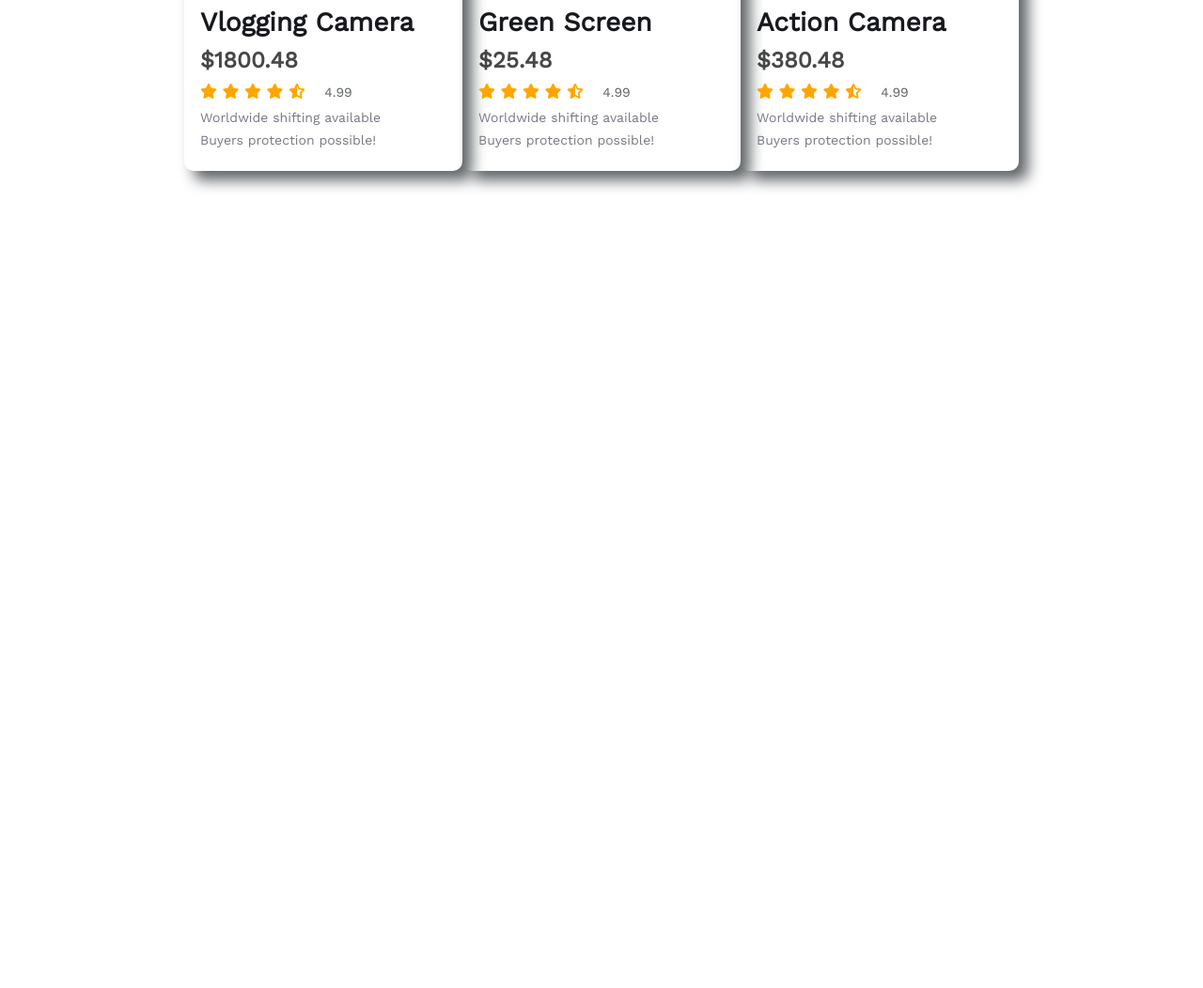
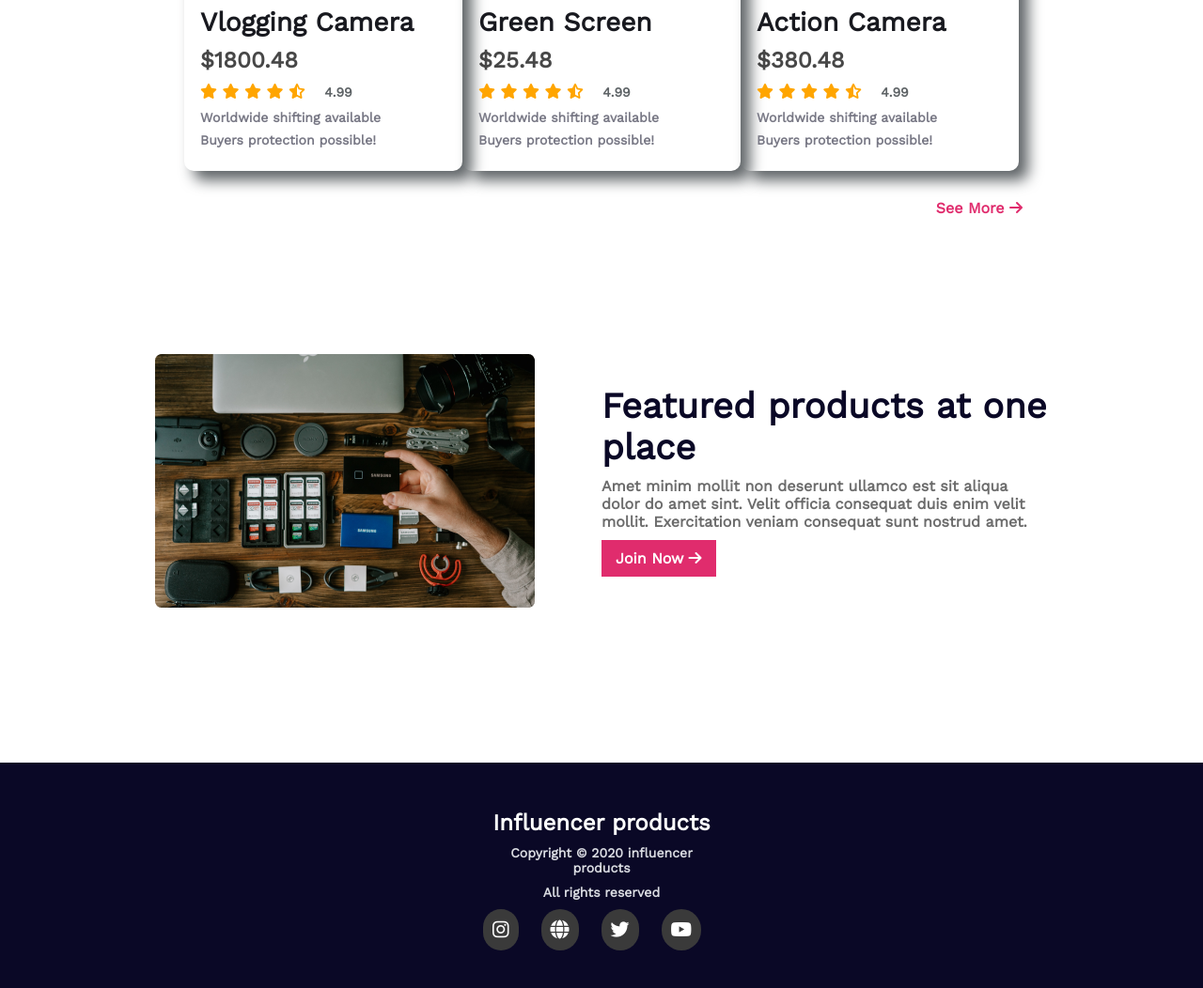
Before and after one commit to mamunalabdullah/influencerGearResponsive, a plain HTML site: page index.html in a window 1280 px wide. Shown: the part 1998-3050 px from the top of the page at 94% size. Before the commit the page ends 2210 px from the top, so only its background shows below. Drawn offline with nearby package versions, Linux system fonts and the light colour scheme.

Commit message:
footer add and responsive

```diff
--- a/index.html
+++ b/index.html
@@ -233,7 +233,34 @@
                     </div>
                 </div>
             </div>
+            <button class="collection-btn">See More <i class="fa-solid fa-arrow-right"></i></button>
+        </section>
+        <!-- featured section -->
+        <section class="featured">
+            <div class="featured-img">
+                <img src="images/gear.png" alt="gear images">
+            </div>
+            <div class="featured-content">
+                <h3 class="featured-title">Featured products at one place</h3>
+                <p class="featured-description">Amet minim mollit non deserunt ullamco est sit aliqua dolor do amet sint. Velit officia consequat duis enim velit mollit. Exercitation veniam consequat sunt nostrud amet.</p>
+                <button type="button" class="featured-btn">Join Now <i class="fa-solid fa-arrow-right"></i></button>
+            </div>
         </section>
     </main>
+    <footer>
+        <div class="footer">
+            <h4>Influencer products</h4>
+            <p>Copyright © 2020  influencer products</p>
+            <p>All rights reserved</p>
+            <div class="social">
+                <ul>
+                    <li><a href=""><i class="fa-brands fa-instagram"></i></a></li>
+                    <li><a href=""><i class="fa-solid fa-globe"></i></a></li>
+                    <li><a href=""><i class="fa-brands fa-twitter"></i></a></li>
+                    <li><a href=""><i class="fa-brands fa-youtube"></i></a></li>
+                </ul>
+            </div>
+        </div>
+    </footer>
 </body>
 </html>
--- a/style.css
+++ b/style.css
@@ -140,14 +140,92 @@ hr{
 .ratings span{
     font-size: 14px;
     color: #5E6366;
-    font-weight: 400;
+    font-weight: 800;
     margin-left: 15px;
 }
 .product-feature p{
     font-size: 14px;
-    font-weight: 400;
+    font-weight: 800;
     color: #787885;
     margin: 8px 0;
+}
+.collection-btn{
+    color: #E02C6D;
+    font-size: 16px;
+    font-weight: 800;
+    background-color: #fff;
+    border: none;
+    position: absolute;
+    right: 15%;
+}
+
+/*================================ featured area ============================ */
+.featured{
+    padding: 165px;
+    display: flex;
+    justify-content: space-around;
+    align-items: center;
+}
+.featured-img, .featured-content{
+    width: 50%;
+}
+.featured-title{
+    font-size: 38px;
+    font-weight: 800;
+    color: #0A0826;
+}
+.featured-description{
+    font-size: 16px;
+    font-weight: 800;
+    color: #6C6C6C;
+    margin: 10px 0;
+}
+.featured-btn{
+    color: #fff;
+    font-size: 16px;
+    font-weight: 800;
+    background-color: #E02C6D;
+    padding: 10px 15px;
+    border: none;
+}
+
+footer{
+    padding: 50px 0;
+    background-color: #0A0826;
+    text-align: center;
+}
+.footer{
+    width: 20%;
+    margin: 0 auto;
+}
+footer h4{
+    color: #ffffff;
+    font-size: 24px;
+    font-weight: 800;
+}
+footer p{
+    font-size: 14px;
+    font-weight: 800;
+    color: #D9DBE1;
+    margin: 10px 0;
+}
+.social ul{
+    display: flex;
+    justify-content: space-around;
+    align-items: center;
+    margin-top: 20px;
+}
+.social ul li{
+    margin-right: 20px;
+}
+.social ul li a{
+    font-size: 20px;
+    color: #fff;
+    background-color: #3A3A3A;
+    padding: 10px;
+    height: 25px;
+    width: 25px;
+    border-radius: 25px;
 }
 
 
@@ -184,6 +262,25 @@ hr{
         grid-template-columns: repeat(1, 1fr);
         align-items: center;
     }
+    .collection-btn{
+        right: 40%;
+    }
+    /* featured area */
+    .featured{
+        padding: 50px 0;
+        flex-direction: column-reverse;
+    }
+    .featured-img{
+        width: 80%;
+    }
+    .featured-content{
+        width: 70%;
+        margin: 20px 0;
+    }
+    .featured-content{
+        text-align: center;
+    }
+
 
     header{
         display: none;
@@ -222,6 +319,26 @@ hr{
         grid-column-gap: 15px;
         align-items: center;
     }
+    .collection-btn{
+        right: 40%;
+    }
+
+    /* featured area */
+    .featured{
+        padding: 50px 0;
+        flex-direction: column-reverse;
+        justify-content: center;
+    }
+    .featured-img{
+        width: 60%;
+    }
+    .featured-content{
+        width: 70%;
+        margin: 20px 0;
+    }
+    .featured-content{
+        text-align: center;
+    }
     header{
         display: none;
     }
```
